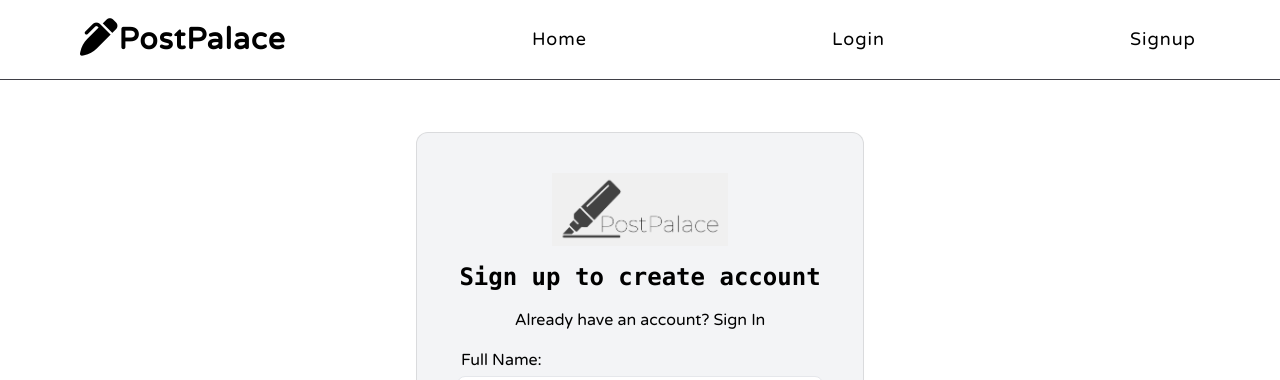
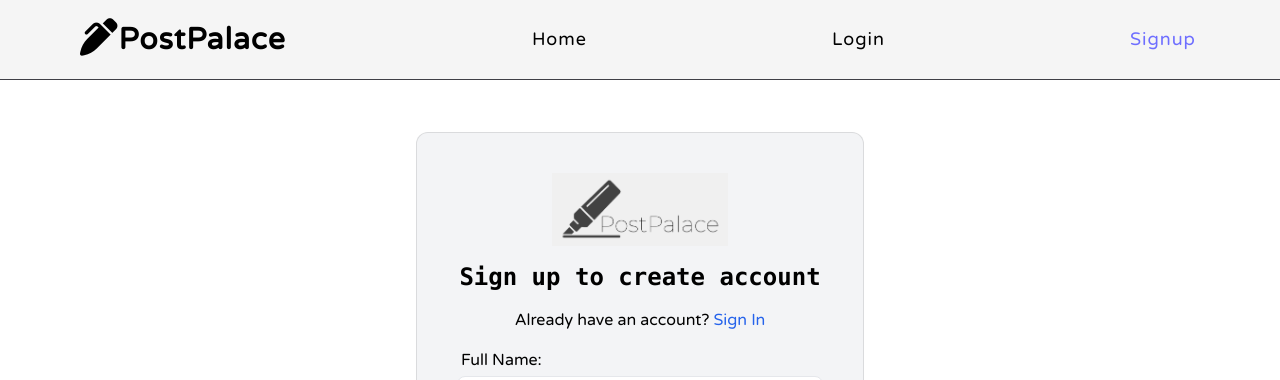
Before and after one commit to VishnuPratapGit/PostPalace, a React (Vite) app: page /signup in a window 1280 px wide. Shown: the top 380 px of the page. Built offline with nearby package versions, Linux system fonts and the light colour scheme; no server answers.

Commit message:
fix light theme bugs

```diff
--- a/src/App.css
+++ b/src/App.css
@@ -4,7 +4,7 @@
 * {
   margin: 0;
   padding: 0;
-  color: whitesmoke;
+  /* color: whitesmoke; */
   font-family: "Varela Round", sans-serif;
 }
 
--- a/src/App.jsx
+++ b/src/App.jsx
@@ -37,7 +37,7 @@
   return (
     <div className='min-h-screen flex flex-wrap content-between'>
       <div className='w-full block'>
-        <div className='sticky top-0 p-3 z-50 bg-zinc-950 text-2xl block sm:hidden' onClick={toggleHeaderVisibility}>
+        <div className='text-white sticky top-0 p-3 z-50 bg-zinc-950 text-2xl block sm:hidden' onClick={toggleHeaderVisibility}>
           {isHeaderVisible ? <RxCross1 /> : <RxHamburgerMenu />}
         </div>
         <Header isVisible={isHeaderVisible} setVisible={setIsHeaderVisible} />
--- a/src/components/Header/header.css
+++ b/src/components/Header/header.css
@@ -12,4 +12,5 @@
     align-items: center;
     justify-content: space-between;
     backdrop-filter: blur(2rem);
+    color: whitesmoke;
 }
--- a/src/index.css
+++ b/src/index.css
@@ -64,34 +64,24 @@
         background-color: #ffffff;
     }
 
-    * {
-        color: black;
-    }
-
     a:hover {
         color: #747bff;
     }
 
     a {
-        color: black !important;
+        color: black;
+    }
+
+    nav {
+        background-color: whitesmoke !important;
+    }
+
+    nav div {
+        color: black;
     }
 
     label {
         color: black !important;
-    }
-
-    button {
-        background-color: #f9f9f9;
-        color: black
-    }
-
-    button:hover {
-        border-color: #ff3f75;
-    }
-
-    button:active {
-        background-color: black;
-        color: white;
     }
 
     h1,
```
